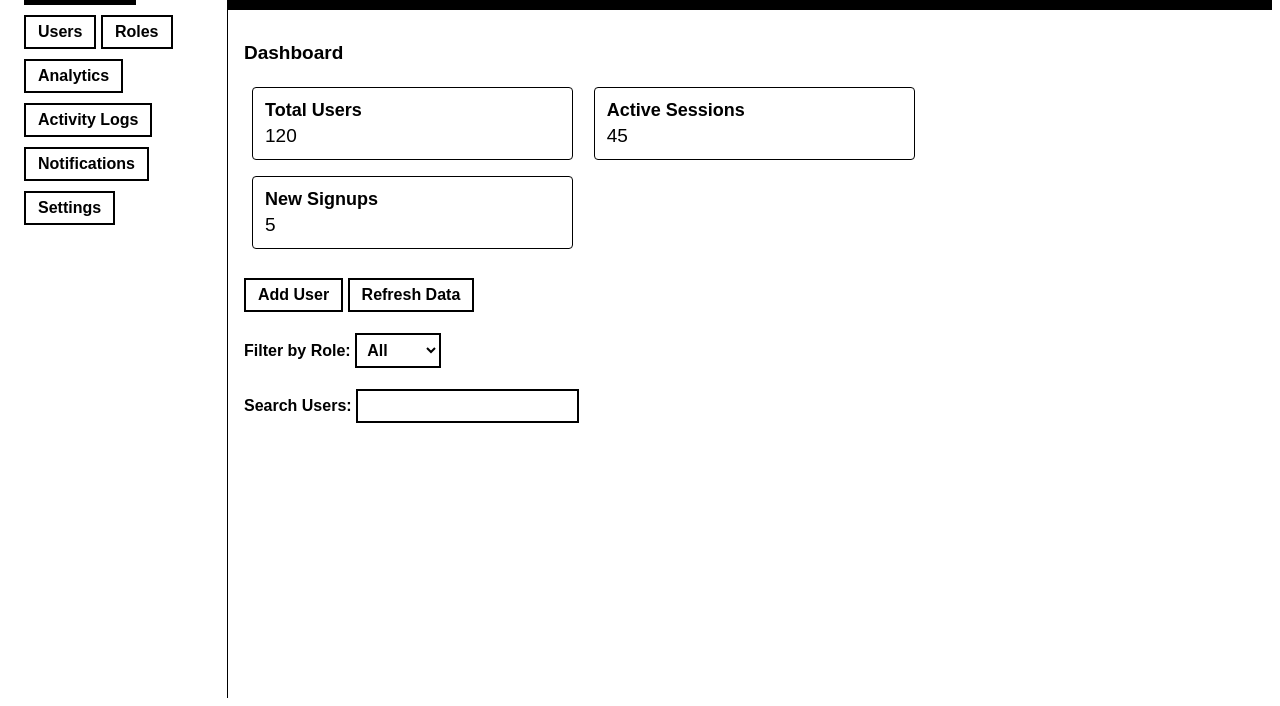
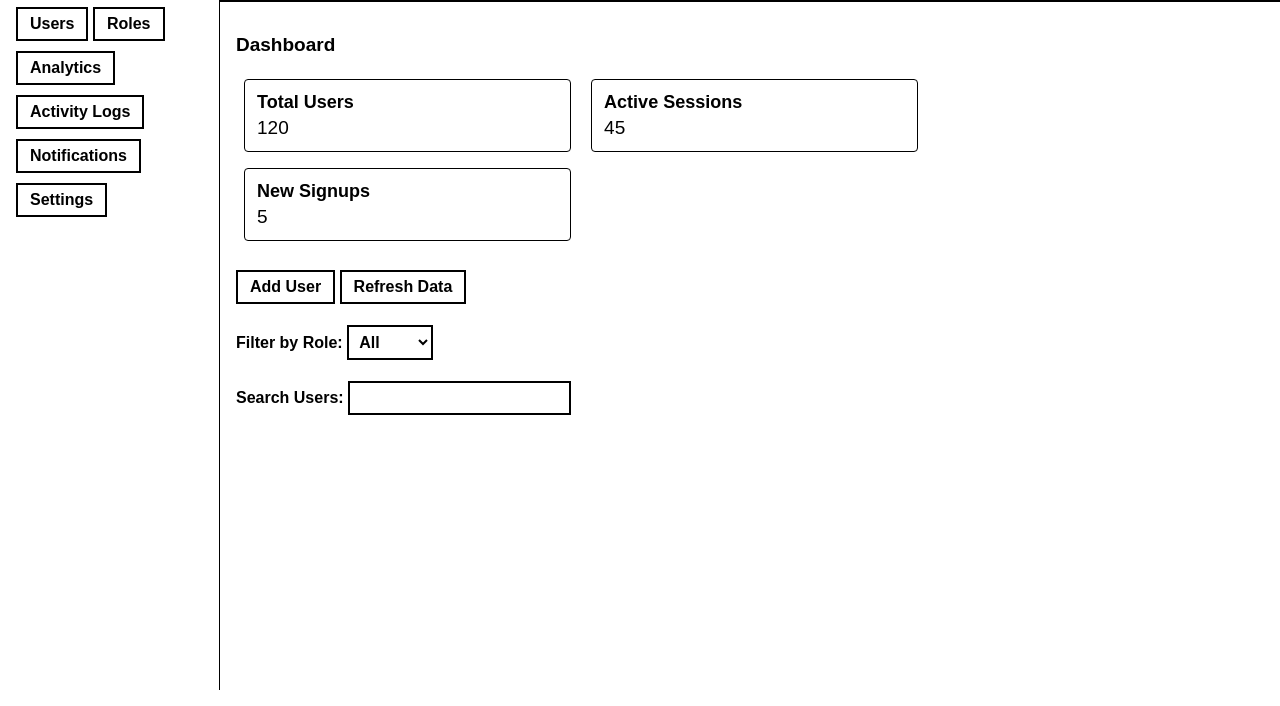
Before and after one commit to yapweijun1996/Simple-Element-v1, a plain HTML site: page index.html in a window 1280 px wide. Shown: the part 128-834 px from the top of the page. Drawn offline with Linux system fonts and the light colour scheme.

Commit message:
Update simple-elements.css

```diff
--- a/simple-elements.css
+++ b/simple-elements.css
@@ -402,3 +402,5 @@
   }
 }
 /* Responsive Design [end] */
+
+body { margin: 0; }
```
